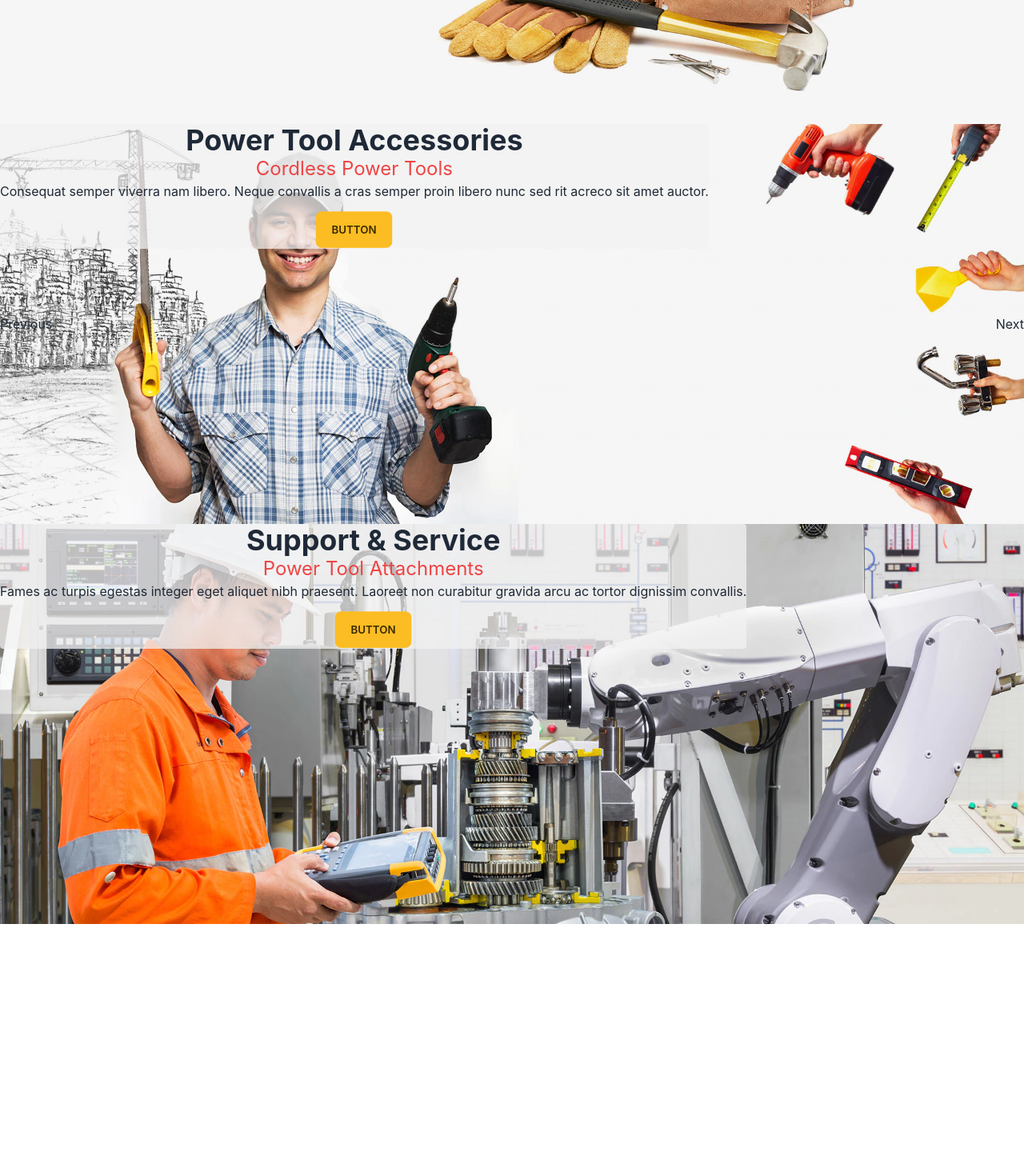
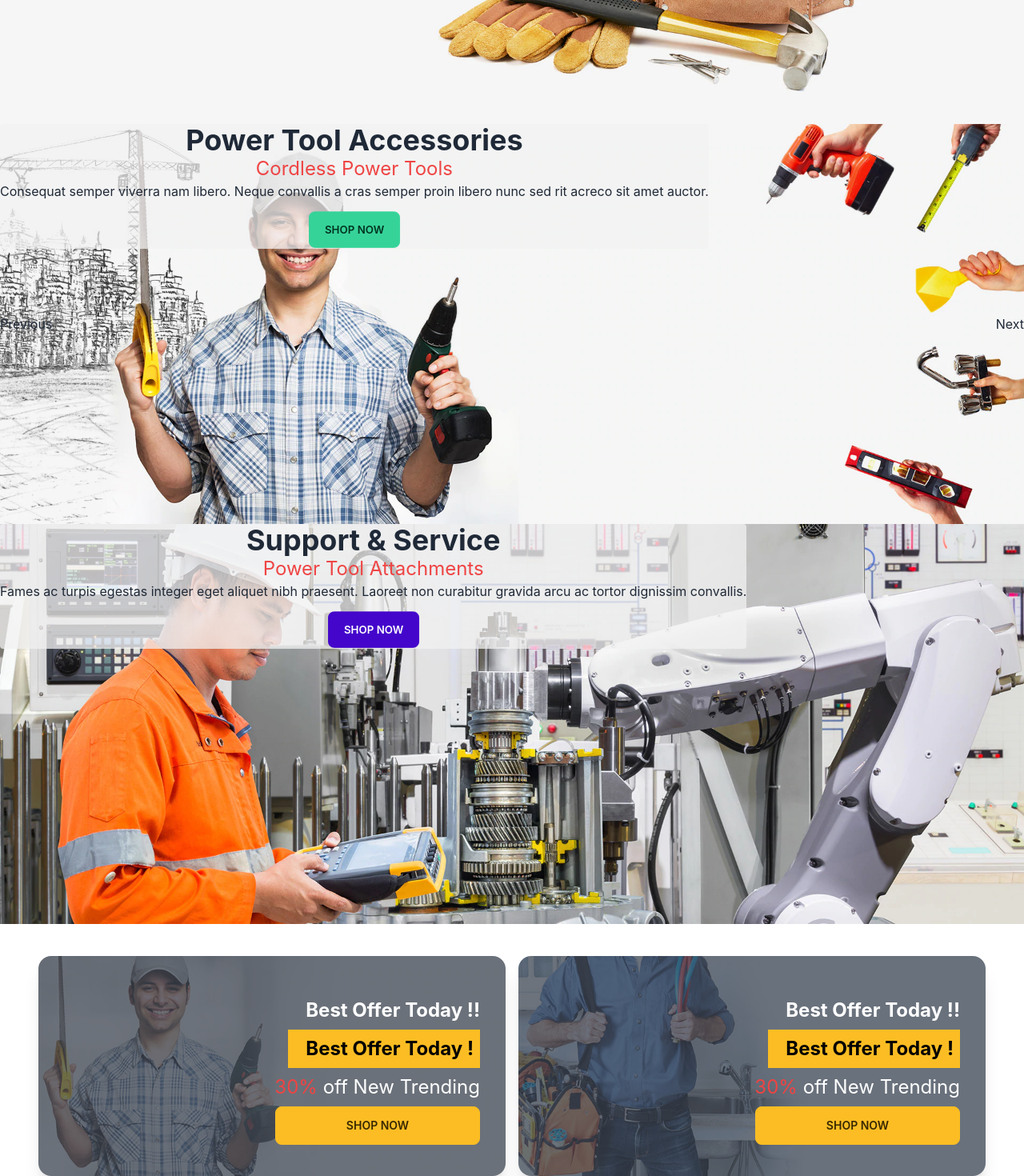
Before and after one commit to minhazul69/aronic-hardware-client-side, a React (Create React App) app: page / in a window 1280 px wide. Shown: the part 470-1940 px from the top of the page at 80% size. Before the commit the page ends 1625 px from the top, so only its background shows below. Built offline with nearby package versions, Linux system fonts and the light colour scheme; what tw-elements would draw is missing.

Commit message:
card added

```diff
--- a/src/Pages/Home/Home.js
+++ b/src/Pages/Home/Home.js
@@ -1,10 +1,12 @@
 import React from "react";
 import HomeBanner from "./HomeBanner/HomeBanner";
+import Offer from "./OfferSection/Offer";
 
 const Home = () => {
   return (
     <div>
       <HomeBanner />
+      <Offer />
     </div>
   );
 };
--- a/src/Pages/Home/HomeBanner/HomeBanner.js
+++ b/src/Pages/Home/HomeBanner/HomeBanner.js
@@ -44,7 +44,7 @@ const HomeBanner = () => {
                 Cras dapi bus. Vivamus elementum semper nisi.
               </p>
               <button class="btn btn-active btn-warning px-5 mt-3">
-                Button
+                Shop Now
               </button>
             </div>
           </div>
@@ -58,8 +58,8 @@ const HomeBanner = () => {
                 Consequat semper viverra nam libero. Neque convallis a cras
                 semper proin libero nunc sed rit acreco sit amet auctor.
               </p>
-              <button class="btn btn-active btn-warning px-5 mt-3">
-                Button
+              <button class="btn btn-active btn-success px-5 mt-3">
+                Shop Now
               </button>
             </div>
           </div>
@@ -78,8 +78,8 @@ const HomeBanner = () => {
                 Laoreet non curabitur gravida arcu ac tortor dignissim
                 convallis.
               </p>
-              <button class="btn btn-active btn-warning px-5 mt-3">
-                Button
+              <button class="btn btn-active btn-primary px-5 mt-3">
+                Shop Now
               </button>
             </div>
           </div>
--- /dev/null
+++ b/src/Pages/Home/OfferSection/Offer.js
@@ -0,0 +1,50 @@
+import React from "react";
+import offerImg1 from "../../../img/img5_770x.webp";
+import offerImg2 from "../../../img/img6_770x.webp";
+
+const Offer = () => {
+  return (
+    <div className="grid grid-cols-1 lg:grid-cols-2 lg:px-12 gap-4 mt-10">
+      <div class="card  bg-base-100 shadow-xl image-full">
+        <figure>
+          <img src={offerImg1} alt="Shoes" />
+        </figure>
+        <div class="card-body mt-5">
+          <h2 className="font-bold text-2xl text-right">Best Offer Today !!</h2>
+          <span className="font-bold text-2xl text-right bg-warning w-60 ml-auto p-2 text-black">
+            Best Offer Today !
+          </span>
+          <h2 className=" text-2xl text-right">
+            <span className="text-red-500"> 30%</span> off New Trending
+          </h2>
+          <div className="text-right">
+            <button class="btn btn-warning hover:bg-black hover:text-white btn-wide">
+              Shop Now
+            </button>
+          </div>
+        </div>
+      </div>
+      <div class="card  bg-base-100 shadow-xl image-full">
+        <figure>
+          <img src={offerImg2} alt="Shoes" />
+        </figure>
+        <div class="card-body mt-5">
+          <h2 className="font-bold text-2xl text-right">Best Offer Today !!</h2>
+          <span className="font-bold text-2xl text-right bg-warning w-60 ml-auto p-2 text-black">
+            Best Offer Today !
+          </span>
+          <h2 className=" text-2xl text-right">
+            <span className="text-red-500"> 30%</span> off New Trending
+          </h2>
+          <div className="text-right">
+            <button class="btn btn-warning hover:bg-black hover:text-white btn-wide">
+              Shop Now
+            </button>
+          </div>
+        </div>
+      </div>
+    </div>
+  );
+};
+
+export default Offer;
```
Also changed, not shown: src/img/img5_770x.webp (added), src/img/img6_770x.webp (added).
